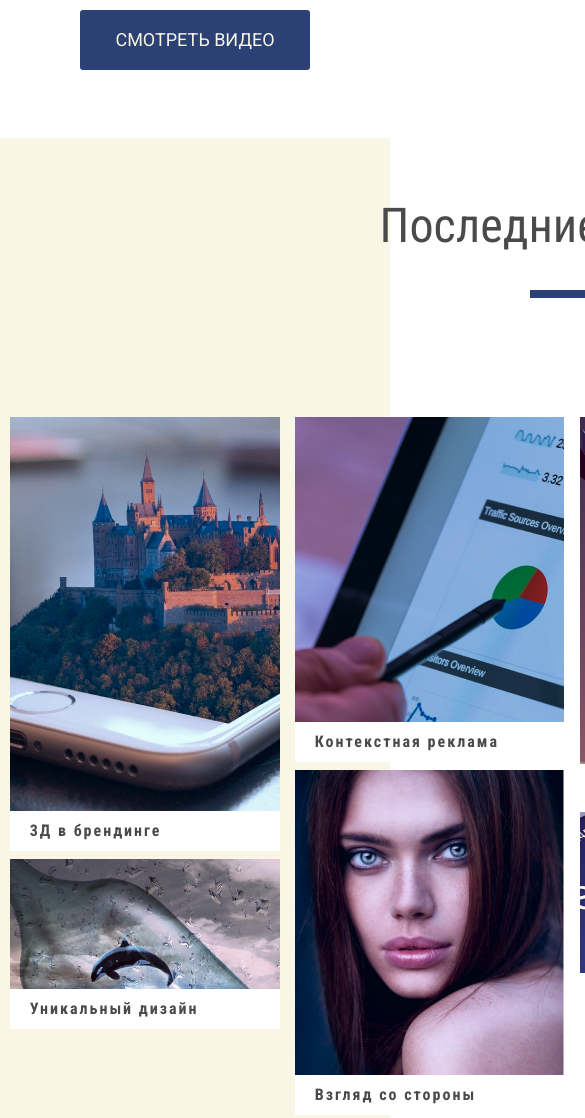
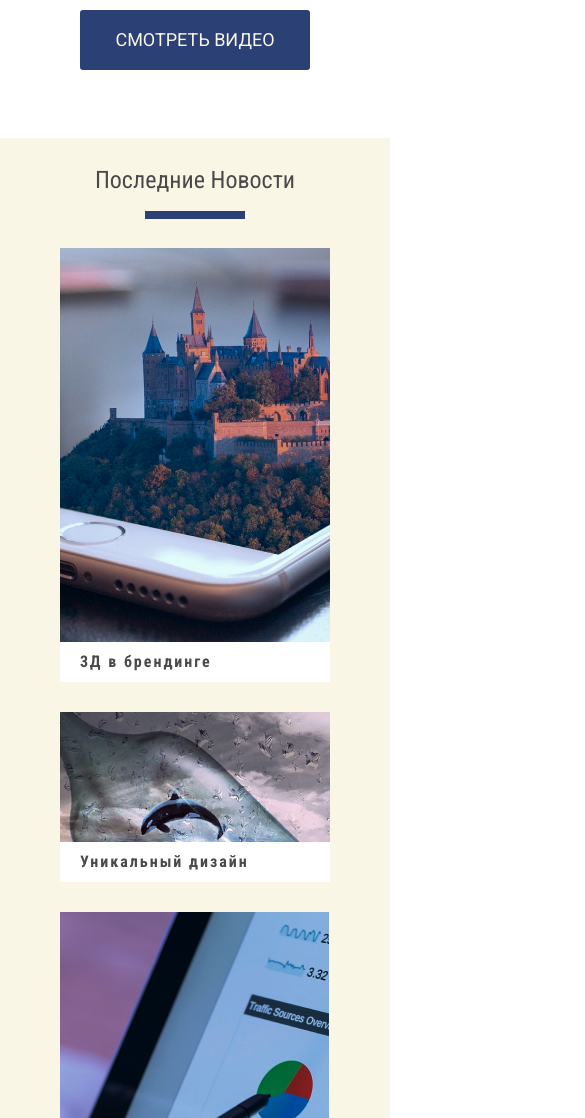
Before and after one commit to zondagor/di-gi, a plain HTML site: page index.html in a window 390 px wide. Shown: the part 5560-6678 px from the top of the page, 585 px wide, since content can reach past the window. Drawn offline with nearby package versions, Linux system fonts and the light colour scheme.

Commit message:
latests news ready

```diff
--- /dev/null
+++ b/css/sorted_by_sections/latest-news-section-media.css
@@ -0,0 +1,50 @@
+@media only screen and (max-width: 1200px) {
+    .latest-news-section {
+        height: 1368px;
+    }
+
+    .masonry-container {
+        max-height: unset;
+        height: 1074px;
+        align-items: center;
+    }
+
+
+    .news-item {
+        margin: 0 0 30px 0;
+    }
+}
+
+@media only screen and (max-width: 863px) {
+    .latest-news-section {
+        height: 1745px;
+    }
+
+    .latest-news__inner-container {
+        align-items: center;
+    }
+
+    .masonry-container {
+        height: 1426px;
+        width: 600px;
+    }
+}
+
+@media only screen and (max-width: 620px) {
+    .latest-news-section {
+        height: 2900px;
+    }
+
+    .latest-news__heading-container {
+        height: 67px;
+    }
+
+    .latest-news__heading {
+        font-size: 24px;
+    }
+
+    .masonry-container {
+        height: 2776px;
+        width: 270px;
+    }
+}
--- a/css/sorted_by_sections/latest-news-section.css
+++ b/css/sorted_by_sections/latest-news-section.css
@@ -1,18 +1,16 @@
-.latest-news {
+.latest-news-section {
     height: 1044px;
     background-color: var(--light-color);
 }
 
 .latest-news__inner-container {
-    height: 100%;
-    width: 1140px;
-    margin: 0 auto;
     display: flex;
     flex-direction: column;
     justify-content: space-around;
+    height: 100%;
 }
 
-.latest-news__heading-and-line {
+.latest-news__heading-container {
     margin: 0 auto;
     display: flex;
     flex-direction: column;
@@ -22,20 +20,16 @@
 }
 
 .latest-news__heading {
-    font-family: "Roboto Condensed", sans-serif;
-    font-style: normal;
     font-weight: normal;
     font-size: 48px;
     line-height: 56px;
-
     color: var(--black);
 }
 
-.masonry {
+.masonry-container {
     display: flex;
     flex-flow: column wrap;
     max-height: 800px;
-    /*margin-left: -8px; !* Adjustment for the gutter *!*/
     width: 100%;
 }
 
@@ -84,8 +78,6 @@
 }
 
 .news-name {
-    font-family: "Roboto Condensed", sans-serif;
-    font-style: normal;
     font-weight: bold;
     font-size: 16px;
     line-height: 19px;
--- a/index.html
+++ b/index.html
@@ -26,6 +26,7 @@
     <link rel="stylesheet" href="css/sorted_by_sections/team-section.css"/>
     <link rel="stylesheet" href="css/sorted_by_sections/team-section-media.css"/>
     <link rel="stylesheet" href="css/sorted_by_sections/latest-news-section.css"/>
+    <link rel="stylesheet" href="css/sorted_by_sections/latest-news-section-media.css"/>
     <link rel="stylesheet" href="css/sorted_by_sections/quotes_section.css"/>
     <link rel="stylesheet" href="css/sorted_by_sections/footer.css"/>
     <link rel="stylesheet" href="css/sorted_by_sections/move_up-section.css"/>
@@ -214,15 +215,15 @@
     </div>
 </section>
 
-<section class="latest-news" id="latest-news">
+<section class="latest-news-section" id="latest-news">
     <div class="container">
         <div class="latest-news__inner-container">
-            <div class="latest-news__heading-and-line">
+            <div class="latest-news__heading-container">
                 <h2 class="latest-news__heading">Последние Новости</h2>
                 <div class="line dark-line"></div>
             </div>
 
-            <div class="masonry">
+            <div class="masonry-container">
                 <div class="news-item">
                     <img src="./images/latest-news/news-1.jpg" alt="news image">
                     <img class="news-img__info-icon" src="./images/latest-news/info%20button.svg" alt="info icon">
```
